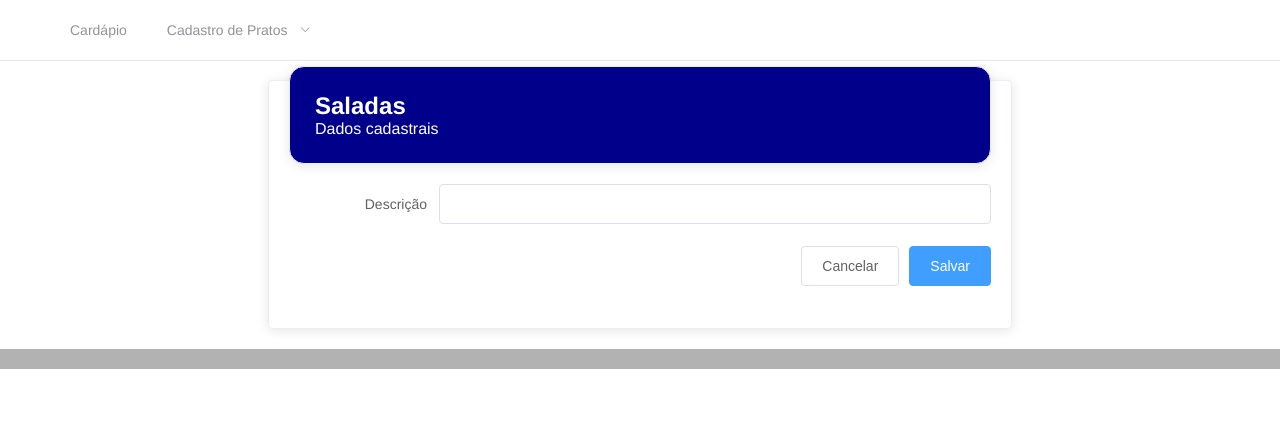
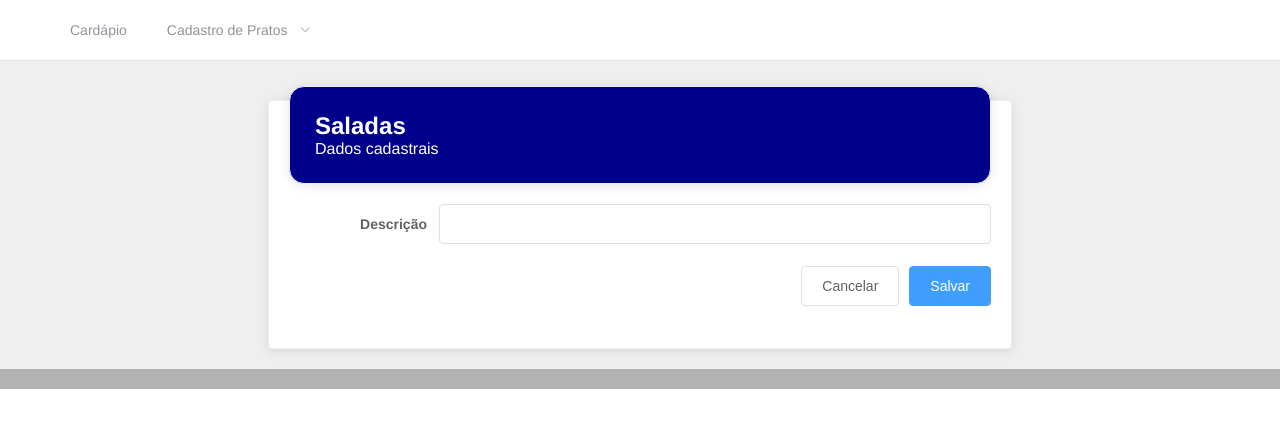
Before and after one commit to deivisondc/slack-dimi-ui, a Vue app: page /cadastro/prato/salada/new in a window 1280 px wide. Shown: the top 428 px of the page. Built offline with nearby package versions, Linux system fonts and the light colour scheme.

Commit message:
styling (bold font at forms and main margin-top)

```diff
--- a/src/components/layout/FormLayout.vue
+++ b/src/components/layout/FormLayout.vue
@@ -66,4 +66,8 @@ export default {
     .el-card {
         overflow: unset;
     }
+
+    .el-form >>> .el-form-item__label {
+      font-weight: bold;
+    }
 </style>
--- a/src/components/layout/Layout.vue
+++ b/src/components/layout/Layout.vue
@@ -70,9 +70,14 @@ export default {
         padding: 0;
     }
 
+    .el-main {
+      background-color: #efefef;
+    }
+
     .main-content {
         width: 60%;
         display: inline-block;
+        margin-top: 20px;
     }
 
     .el-footer {
```
